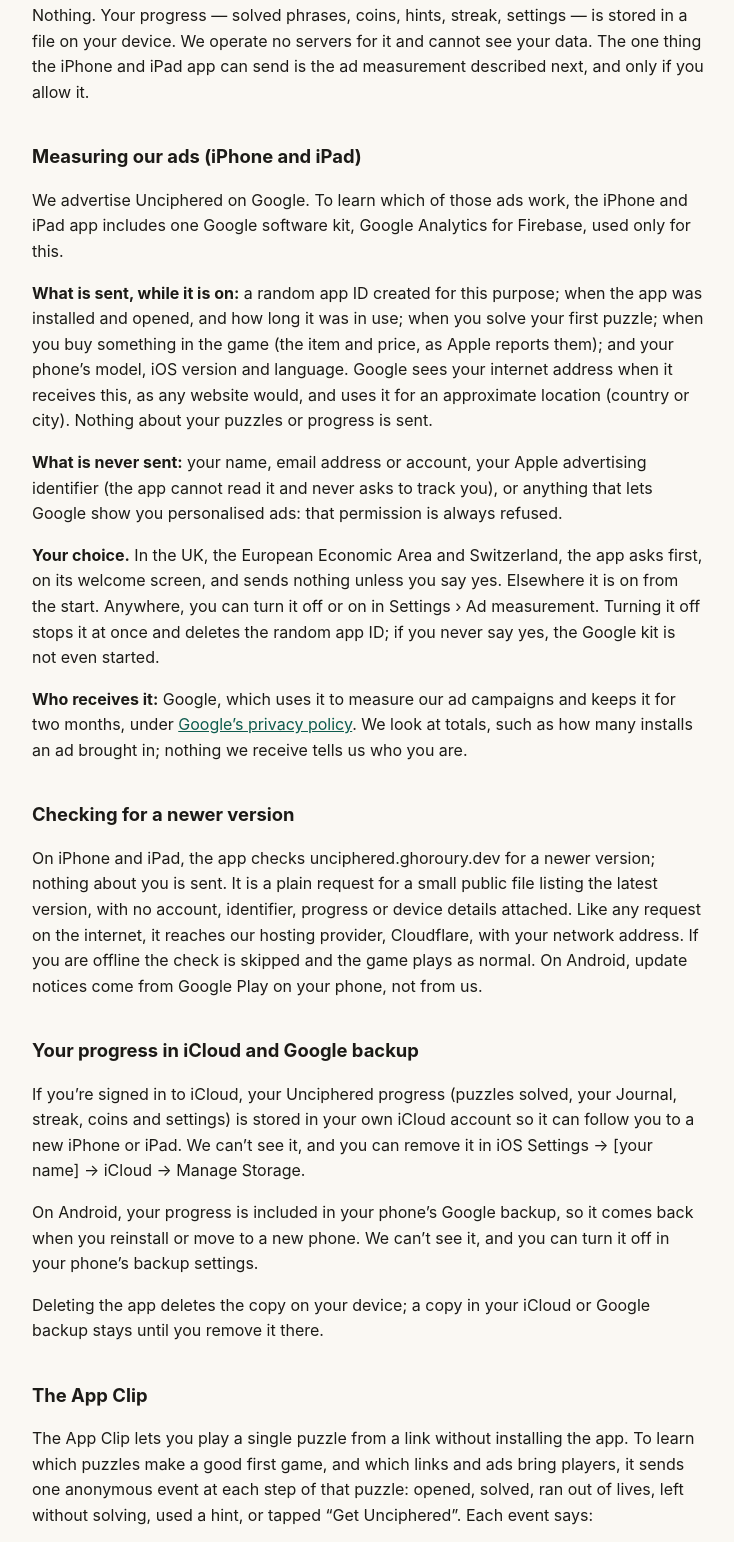
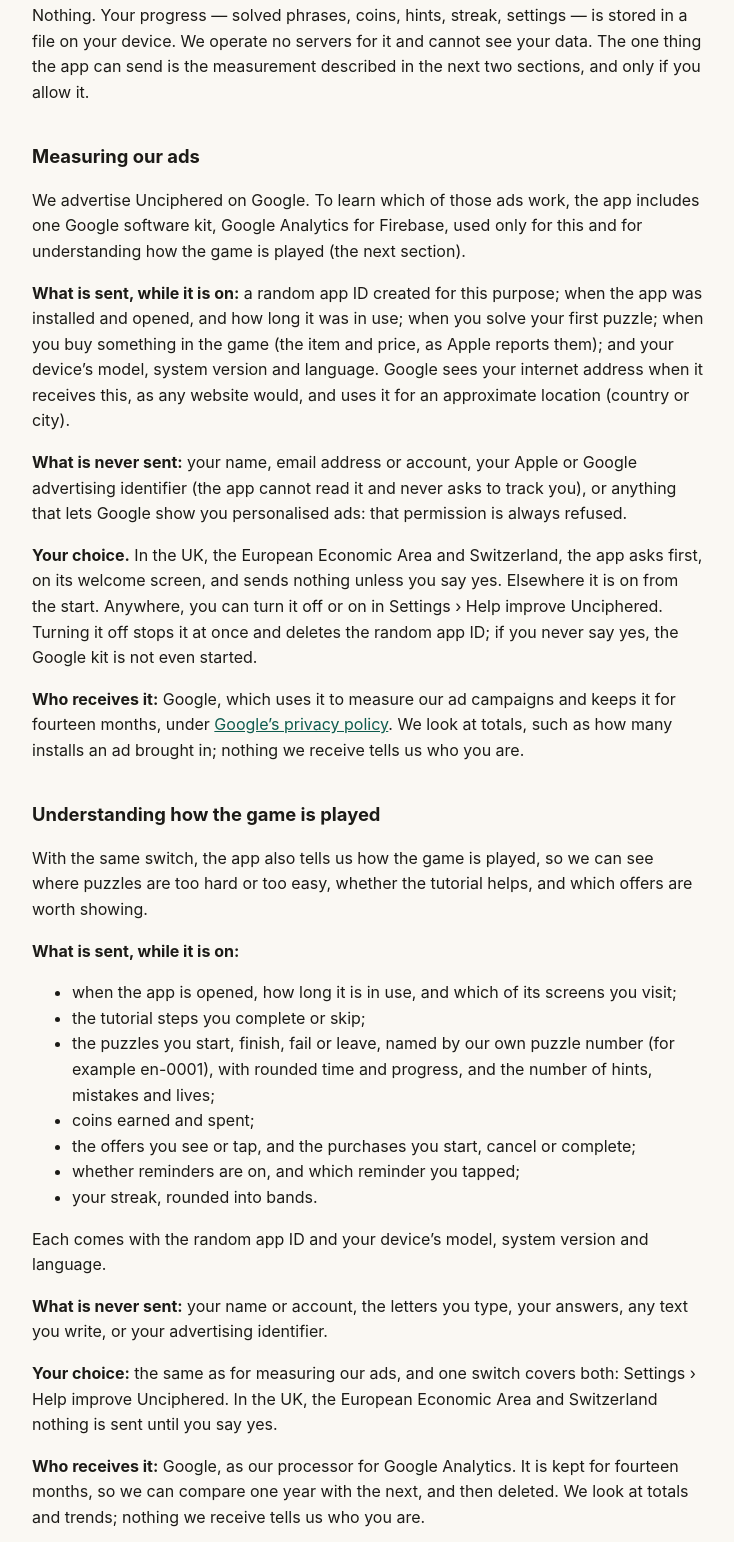
Before and after one commit to ghoroury/public-policy, a plain HTML site: page Unciphered-privacy.html in a window 1280 px wide. Shown: the part 429-1971 px from the top of the page, without its empty margins (272-1006 px from the left). Drawn offline with Linux system fonts and the light colour scheme.

Commit message:
Unciphered: privacy policy for 3.2.0 (how the game is played, Android analytics, 14-month retention)
Co-Authored-By: Claude Opus 5.5 <noreply@anthropic.com>

```diff
--- a/Unciphered-privacy.html
+++ b/Unciphered-privacy.html
@@ -17,12 +17,12 @@
 </head>
 <body>
 <h1>Unciphered — Privacy Policy</h1>
-<p class="date">Effective with version 3.1.0 on iPhone and iPad; Android unchanged</p>
+<p class="date">Effective with version 3.2.0 on iPhone, iPad and Android</p>
 
 <p>Unciphered is an offline word game. It has no accounts, no sign-in and no social features.
 The app itself sends nothing about you to us; on iPhone and iPad it asks our website
-whether a newer version is out, and, if you allow it, tells Google which of our ads brought
-you to the game (below). Your progress can be kept in your own iCloud or Google
+whether a newer version is out, and, if you allow it, tells Google how the game is played and
+which of our ads brought you to the game (below). Your progress can be kept in your own iCloud or Google
 backup, so it follows you to a new phone (below). The one exception is the Unciphered App Clip, the
 instant one-puzzle version that opens from a link, which reports anonymous play statistics.
 This policy describes both, and the Android app, which works the same way as the iOS app.</p>
@@ -30,28 +30,55 @@ This policy describes both, and the Android app, which works the same way as the
 <h2>What the app itself collects</h2>
 <p>Nothing. Your progress — solved phrases, coins, hints, streak, settings — is stored in a
 file on your device. We operate no servers for it and cannot see your data. The one thing the
-iPhone and iPad app can send is the ad measurement described next, and only if you allow it.</p>
+app can send is the measurement described in the next two sections, and only if you allow it.</p>
 
-<h2>Measuring our ads (iPhone and iPad)</h2>
-<p>We advertise Unciphered on Google. To learn which of those ads work, the iPhone and iPad
-app includes one Google software kit, Google Analytics for Firebase, used only for this.</p>
+<h2>Measuring our ads</h2>
+<p>We advertise Unciphered on Google. To learn which of those ads work, the app includes one
+Google software kit, Google Analytics for Firebase, used only for this and for understanding
+how the game is played (the next section).</p>
 <p><strong>What is sent, while it is on:</strong> a random app ID created for this purpose;
 when the app was installed and opened, and how long it was in use; when you solve your first
 puzzle; when you buy something in the game (the item and price, as Apple reports them); and
-your phone&rsquo;s model, iOS version and language. Google sees your internet address when it
-receives this, as any website would, and uses it for an approximate location (country or
-city). Nothing about your puzzles or progress is sent.</p>
-<p><strong>What is never sent:</strong> your name, email address or account, your Apple
-advertising identifier (the app cannot read it and never asks to track you), or anything that
-lets Google show you personalised ads: that permission is always refused.</p>
+your device&rsquo;s model, system version and language. Google sees your internet address when
+it receives this, as any website would, and uses it for an approximate location (country or
+city).</p>
+<p><strong>What is never sent:</strong> your name, email address or account, your Apple or
+Google advertising identifier (the app cannot read it and never asks to track you), or anything
+that lets Google show you personalised ads: that permission is always refused.</p>
 <p><strong>Your choice.</strong> In the UK, the European Economic Area and Switzerland, the
 app asks first, on its welcome screen, and sends nothing unless you say yes. Elsewhere it is
-on from the start. Anywhere, you can turn it off or on in Settings › Ad measurement. Turning
+on from the start. Anywhere, you can turn it off or on in Settings › Help improve Unciphered. Turning
 it off stops it at once and deletes the random app ID; if you never say yes, the Google kit
 is not even started.</p>
 <p><strong>Who receives it:</strong> Google, which uses it to measure our ad campaigns and
-keeps it for two months, under <a href="https://policies.google.com/privacy">Google&rsquo;s
+keeps it for fourteen months, under <a href="https://policies.google.com/privacy">Google&rsquo;s
 privacy policy</a>. We look at totals, such as how many installs an ad brought in; nothing we receive tells us who you are.</p>
+
+<h2>Understanding how the game is played</h2>
+<p>With the same switch, the app also tells us how the game is played, so we can see where
+puzzles are too hard or too easy, whether the tutorial helps, and which offers are worth
+showing.</p>
+<p><strong>What is sent, while it is on:</strong></p>
+<ul>
+  <li>when the app is opened, how long it is in use, and which of its screens you visit;</li>
+  <li>the tutorial steps you complete or skip;</li>
+  <li>the puzzles you start, finish, fail or leave, named by our own puzzle number (for example
+  en-0001), with rounded time and progress, and the number of hints, mistakes and lives;</li>
+  <li>coins earned and spent;</li>
+  <li>the offers you see or tap, and the purchases you start, cancel or complete;</li>
+  <li>whether reminders are on, and which reminder you tapped;</li>
+  <li>your streak, rounded into bands.</li>
+</ul>
+<p>Each comes with the random app ID and your device&rsquo;s model, system version and
+language.</p>
+<p><strong>What is never sent:</strong> your name or account, the letters you type, your
+answers, any text you write, or your advertising identifier.</p>
+<p><strong>Your choice:</strong> the same as for measuring our ads, and one switch covers both:
+Settings › Help improve Unciphered. In the UK, the European Economic Area and Switzerland
+nothing is sent until you say yes.</p>
+<p><strong>Who receives it:</strong> Google, as our processor for Google Analytics. It is kept
+for fourteen months, so we can compare one year with the next, and then deleted. We look at
+totals and trends; nothing we receive tells us who you are.</p>
 
 <h2>Checking for a newer version</h2>
 <p>On iPhone and iPad, the app checks unciphered.ghoroury.dev for a newer version; nothing about you is sent. It is
@@ -108,8 +135,8 @@ never credited twice; that record stays on your device.</p>
 
 <h2>Advertising</h2>
 <p>Unciphered contains no advertising. Running out of tries offers an extra try — free, or
-for in-game coins earned by playing. Its only third-party software kit is the iPhone and iPad
-ad measurement above.</p>
+for in-game coins earned by playing. Its only third-party software kit is Google Analytics for
+Firebase, for the measurement described above.</p>
 <p>We advertise Unciphered elsewhere. When you arrive from one of those ads, the link names
 the campaign, and the App Clip includes that name in the events described above. That is
 how we learn which ads work; it involves no identifier and no tracking.</p>
@@ -128,21 +155,24 @@ Anything you write in the form is handled by Google under
 <p>If you turn reminders on, the app can send you up to two notifications a day &mdash; one
 around midday when a new puzzle is ready, and one in the evening when that day&rsquo;s secret
 level is still within reach. They are scheduled on your device by the app itself: nothing
-is sent to a server, no device token is created, and we are not told whether a notification
-was delivered, opened or ignored. Reminders are off until you ask for them, and you can
+is sent to a server and no device token is created. We are not told whether a notification
+was delivered or ignored; if you allow the measurement above, the app notes that you opened it
+from a reminder, and which one. Reminders are off until you ask for them, and you can
 turn them off again in Settings or in iOS Settings at any time.</p>
 
 <h2>Android</h2>
 <p>Unciphered for Android works the same way. The app keeps your progress in one file on
 your device and sends nothing to us; your phone&rsquo;s Google backup can include that file,
-as described above. There is no App Clip on Android. Coin packs and
+as described above. From version 3.2.0 it measures our ads and how the game is played exactly
+as described above, with the same switch and the same choice. There is no App Clip on Android. Coin packs and
 chapter collections are sold through Google Play Billing and processed entirely by Google;
 we never see your payment details, and the app stores only the transaction identifiers of
 completed purchases so a purchase is never credited twice. Choosing to rate opens Google
 Play&rsquo;s own in-app review prompt. Optional daily reminders are local notifications
 scheduled on your device and can be turned off in the app&rsquo;s Settings or in Android
-Settings at any time. There are no ads, no analytics, no accounts, no advertising identifier
-and no third-party SDKs other than Google Play&rsquo;s billing and review libraries.</p>
+Settings at any time. There are no ads, no accounts and no advertising identifier, and no
+third-party SDKs other than Google Analytics for Firebase and Google Play&rsquo;s billing and
+review libraries.</p>
 
 <h2>Children</h2>
 <p>Unciphered is a general-audience app and is not directed at children under 13.</p>
```
